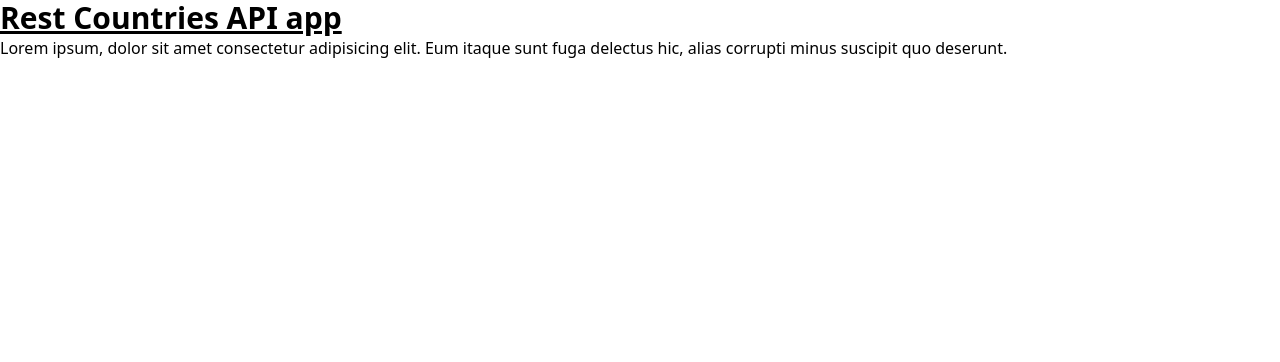
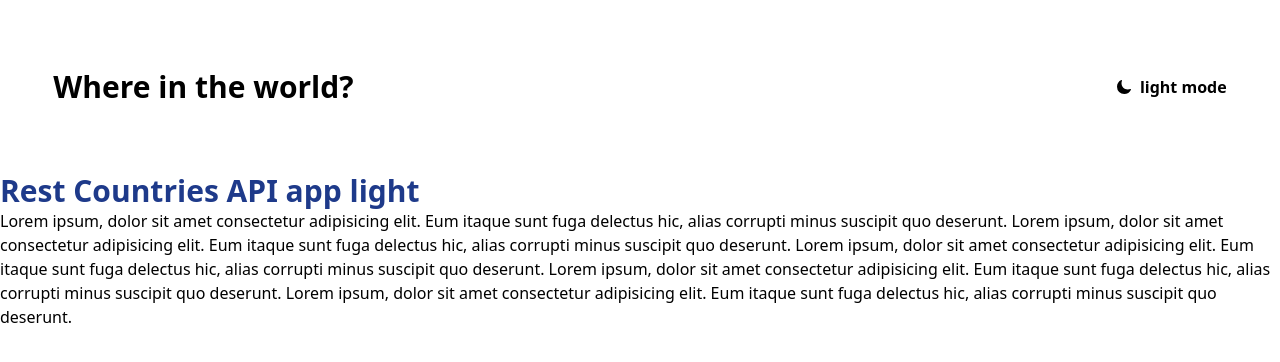
Before and after one commit to victoriacheng15/fem-rest-countries-api, a React (Vite) app: page / in a window 1280 px wide. Shown: the top 362 px of the page. Built offline with nearby package versions, Linux system fonts and the light colour scheme.

Commit message:
add header compoment and style

```diff
--- a/src/App.jsx
+++ b/src/App.jsx
@@ -1,11 +1,30 @@
-import React from 'react';
+import React, { useState } from 'react';
+import HeaderBar from './componments/header/Header';
 
 function App() {
+  const [darkMode, setDarkMode] = useState(false);
+
+  const setMode = () => setDarkMode(!darkMode);
+
   return (
-    <>
-      <h1 className="text-3xl font-bold underline">Rest Countries API app</h1>
-      <p>Lorem ipsum, dolor sit amet consectetur adipisicing elit. Eum itaque sunt fuga delectus hic, alias corrupti minus suscipit quo deserunt.</p>
-    </>
+    <div className={`min-h-screen font-nuito ${darkMode && 'dark'}`}>
+      <HeaderBar onClick={setMode} isDark={darkMode} />
+      <h1 className="text-3xl font-bold text-blue-900">
+        Rest Countries API app {darkMode ? 'dark' : 'light'}
+      </h1>
+      <p>
+        Lorem ipsum, dolor sit amet consectetur adipisicing elit. Eum itaque
+        sunt fuga delectus hic, alias corrupti minus suscipit quo deserunt.
+        Lorem ipsum, dolor sit amet consectetur adipisicing elit. Eum itaque
+        sunt fuga delectus hic, alias corrupti minus suscipit quo deserunt.
+        Lorem ipsum, dolor sit amet consectetur adipisicing elit. Eum itaque
+        sunt fuga delectus hic, alias corrupti minus suscipit quo deserunt.
+        Lorem ipsum, dolor sit amet consectetur adipisicing elit. Eum itaque
+        sunt fuga delectus hic, alias corrupti minus suscipit quo deserunt.
+        Lorem ipsum, dolor sit amet consectetur adipisicing elit. Eum itaque
+        sunt fuga delectus hic, alias corrupti minus suscipit quo deserunt.
+      </p>
+    </div>
   );
 }
 
--- /dev/null
+++ b/src/componments/header/Header.jsx
@@ -0,0 +1,37 @@
+import React from 'react';
+import { IoMoonOutline, IoMoon } from 'react-icons/io5';
+
+function Dark() {
+  return (
+    <>
+      <IoMoonOutline /> <span>dark mode</span>
+    </>
+  );
+}
+
+function Light() {
+  return (
+    <>
+      <IoMoon /> <span>light mode</span>
+    </>
+  );
+}
+
+function HeaderBar({ onClick, isDark }) {
+  return (
+    <header className="py-16 bg-lightGray-800 dark:bg-darkBlue-900 dark:text-lightGray-700">
+      <div className="flex items-center justify-between w-11/12 mx-auto">
+        <h1 className="text-[30px] font-semibold">Where in the world?</h1>
+        <button
+          type="button"
+          onClick={onClick}
+          className="flex items-center gap-2 font-semibold"
+        >
+          {isDark ? <Dark /> : <Light />}
+        </button>
+      </div>
+    </header>
+  );
+}
+
+export default HeaderBar;
```
